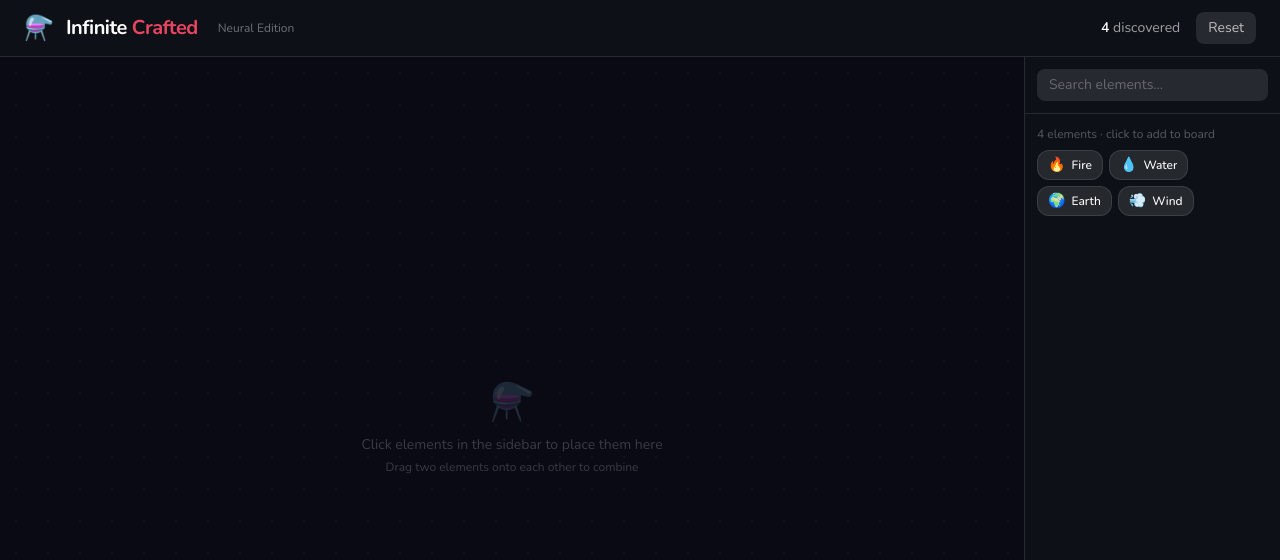
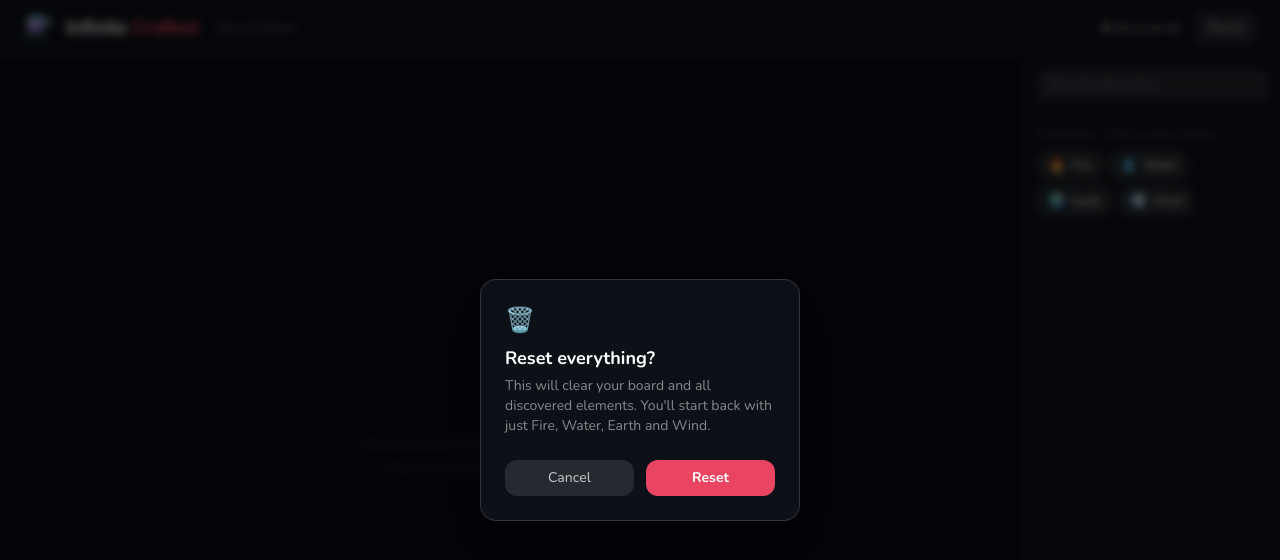
Before and after one commit to yardendaskall-arch/Infinite-crafted, a Next.js app: page / in a window 1280 px wide. Both pictures are taken after a click on the button "Reset". Shown: the top 560 px of the page. Built offline with nearby package versions, Linux system fonts and the light colour scheme.

Commit message:
feat: add confirmation modal for reset button

```diff
--- a/components/Header.tsx
+++ b/components/Header.tsx
@@ -1,5 +1,7 @@
 'use client';
+import { useState } from 'react';
 import { motion } from 'framer-motion';
+import ResetModal from './ResetModal';
 
 interface HeaderProps {
   discoveredCount: number;
@@ -7,7 +9,10 @@
 }
 
 export default function Header({ discoveredCount, onReset }: HeaderProps) {
+  const [showModal, setShowModal] = useState(false);
+
   return (
+    <>
       <header className="flex items-center justify-between px-6 py-3 bg-[#0d1117] border-b border-white/10 z-10">
         <div className="flex items-center gap-3">
           <span className="text-2xl">⚗️</span>
@@ -23,12 +28,19 @@
           <motion.button
             whileHover={{ scale: 1.05 }}
             whileTap={{ scale: 0.95 }}
-          onClick={onReset}
+            onClick={() => setShowModal(true)}
             className="px-3 py-1.5 rounded-lg text-sm bg-white/10 hover:bg-white/20 text-white/70 hover:text-white transition-colors"
           >
             Reset
           </motion.button>
         </div>
       </header>
+
+      <ResetModal
+        open={showModal}
+        onConfirm={() => { setShowModal(false); onReset(); }}
+        onCancel={() => setShowModal(false)}
+      />
+    </>
   );
 }
--- /dev/null
+++ b/components/ResetModal.tsx
@@ -0,0 +1,53 @@
+'use client';
+import { motion, AnimatePresence } from 'framer-motion';
+
+interface ResetModalProps {
+  open: boolean;
+  onConfirm: () => void;
+  onCancel: () => void;
+}
+
+export default function ResetModal({ open, onConfirm, onCancel }: ResetModalProps) {
+  return (
+    <AnimatePresence>
+      {open && (
+        <motion.div
+          initial={{ opacity: 0 }}
+          animate={{ opacity: 1 }}
+          exit={{ opacity: 0 }}
+          className="fixed inset-0 z-50 flex items-center justify-center bg-black/60 backdrop-blur-sm"
+          onClick={onCancel}
+        >
+          <motion.div
+            initial={{ scale: 0.85, opacity: 0 }}
+            animate={{ scale: 1, opacity: 1 }}
+            exit={{ scale: 0.85, opacity: 0 }}
+            transition={{ type: 'spring', stiffness: 400, damping: 25 }}
+            onClick={e => e.stopPropagation()}
+            className="bg-[#0d1117] border border-white/15 rounded-2xl p-6 w-80 shadow-2xl"
+          >
+            <p className="text-2xl mb-2">🗑️</p>
+            <h2 className="text-white font-bold text-lg mb-1">Reset everything?</h2>
+            <p className="text-white/50 text-sm mb-6">
+              This will clear your board and all discovered elements. You'll start back with just Fire, Water, Earth and Wind.
+            </p>
+            <div className="flex gap-3">
+              <button
+                onClick={onCancel}
+                className="flex-1 py-2 rounded-xl bg-white/10 hover:bg-white/20 text-white/70 hover:text-white text-sm font-medium transition-colors"
+              >
+                Cancel
+              </button>
+              <button
+                onClick={onConfirm}
+                className="flex-1 py-2 rounded-xl bg-[#e94560] hover:bg-[#c73652] text-white text-sm font-bold transition-colors"
+              >
+                Reset
+              </button>
+            </div>
+          </motion.div>
+        </motion.div>
+      )}
+    </AnimatePresence>
+  );
+}
```
Lines whose indentation alone changed are shown as unchanged.
